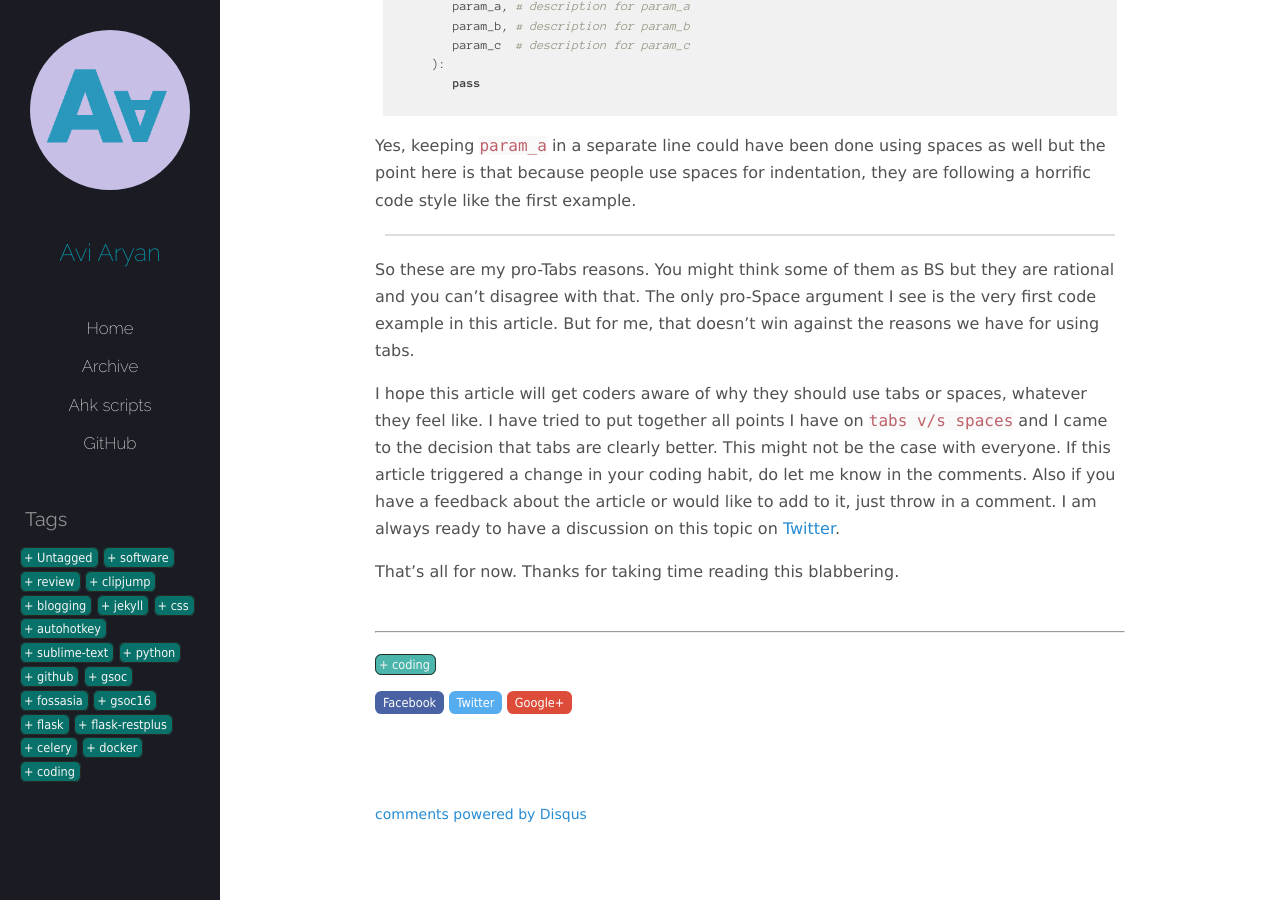
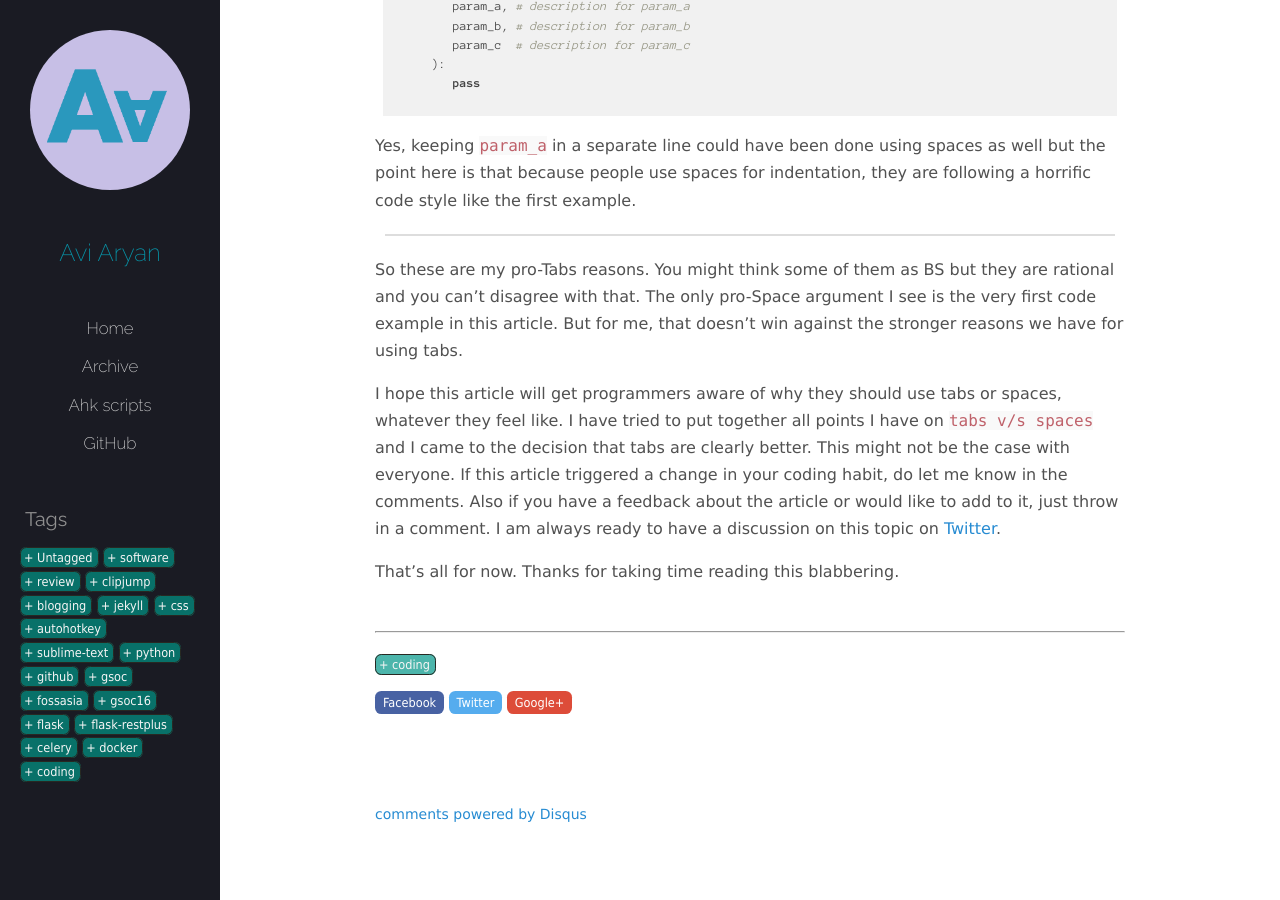
Before and after one commit to aviaryan/aviaryan.github.com-retired-2018, a Jekyll site: the page built from _posts/2017-06-07-tabs-ftw.md, in a window 1280 px wide and 900 px high, scrolled down 3273 px. Built offline with Jekyll 4.4.1, drawn with Linux system fonts in a browser that asks for light colours; comment, search, counter and statistics services are not loaded.

Commit message:
update post

```diff
--- a/_posts/2017-06-07-tabs-ftw.md
+++ b/_posts/2017-06-07-tabs-ftw.md
@@ -127,9 +127,9 @@ they are following a horrific code style like the first example.
 
 So these are my pro-Tabs reasons. You might think some of them as BS but they are rational and you can't disagree with that.
 The only pro-Space argument I see is the very first code example in this article.
-But for me, that doesn't win against the reasons we have for using tabs.
+But for me, that doesn't win against the stronger reasons we have for using tabs.
 
-I hope this article will get coders aware of why they should use tabs or spaces, whatever they feel like.
+I hope this article will get programmers aware of why they should use tabs or spaces, whatever they feel like.
 I have tried to put together all points I have on `tabs v/s spaces` and I came to the decision that tabs are clearly better.
 This might not be the case with everyone.
 If this article triggered a change in your coding habit, do let me know in the comments.
```
